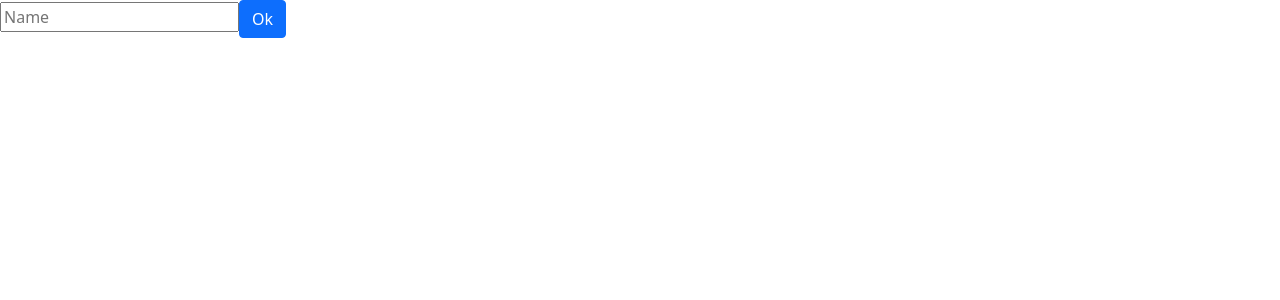
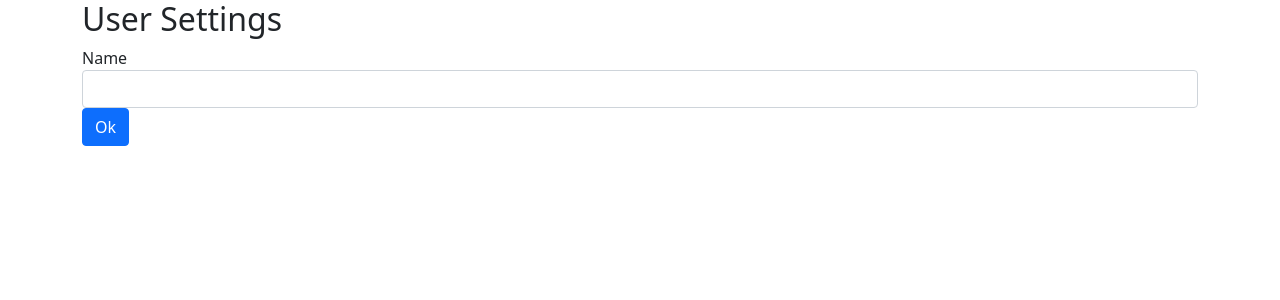
Before and after one commit to StevenSDove/ps-angular-forms-playground, an Angular app: page / in a window 1280 px wide. Shown: the top 300 px of the page. Built offline with nearby package versions, Linux system fonts and the light colour scheme.

Commit message:
start user settings form

```diff
--- a/src/app/user-settings-form/user-settings-form.component.html
+++ b/src/app/user-settings-form/user-settings-form.component.html
@@ -1,4 +1,10 @@
-<form>
-  <input placeholder="Name" />
-  <button class="btn btn-primary">Ok</button>
-</form>
+<div class="container">
+  <h2>User Settings</h2>
+  <form>
+    <div class="form-group">
+      <label for="name">Name</label>
+      <input id="name" name="name" class="form-control" />
+    </div>
+    <button class="btn btn-primary">Ok</button>
+  </form>
+</div>
```
